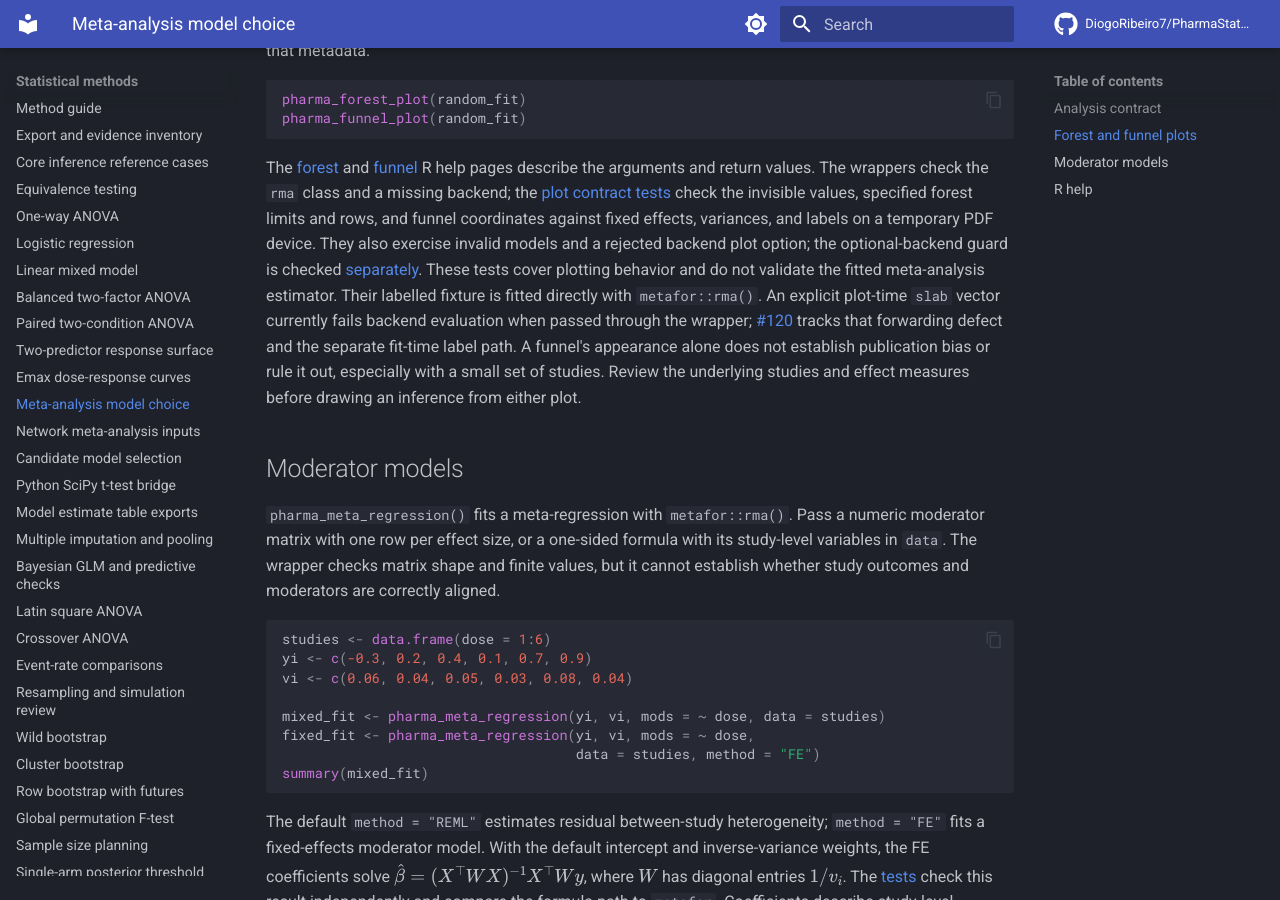
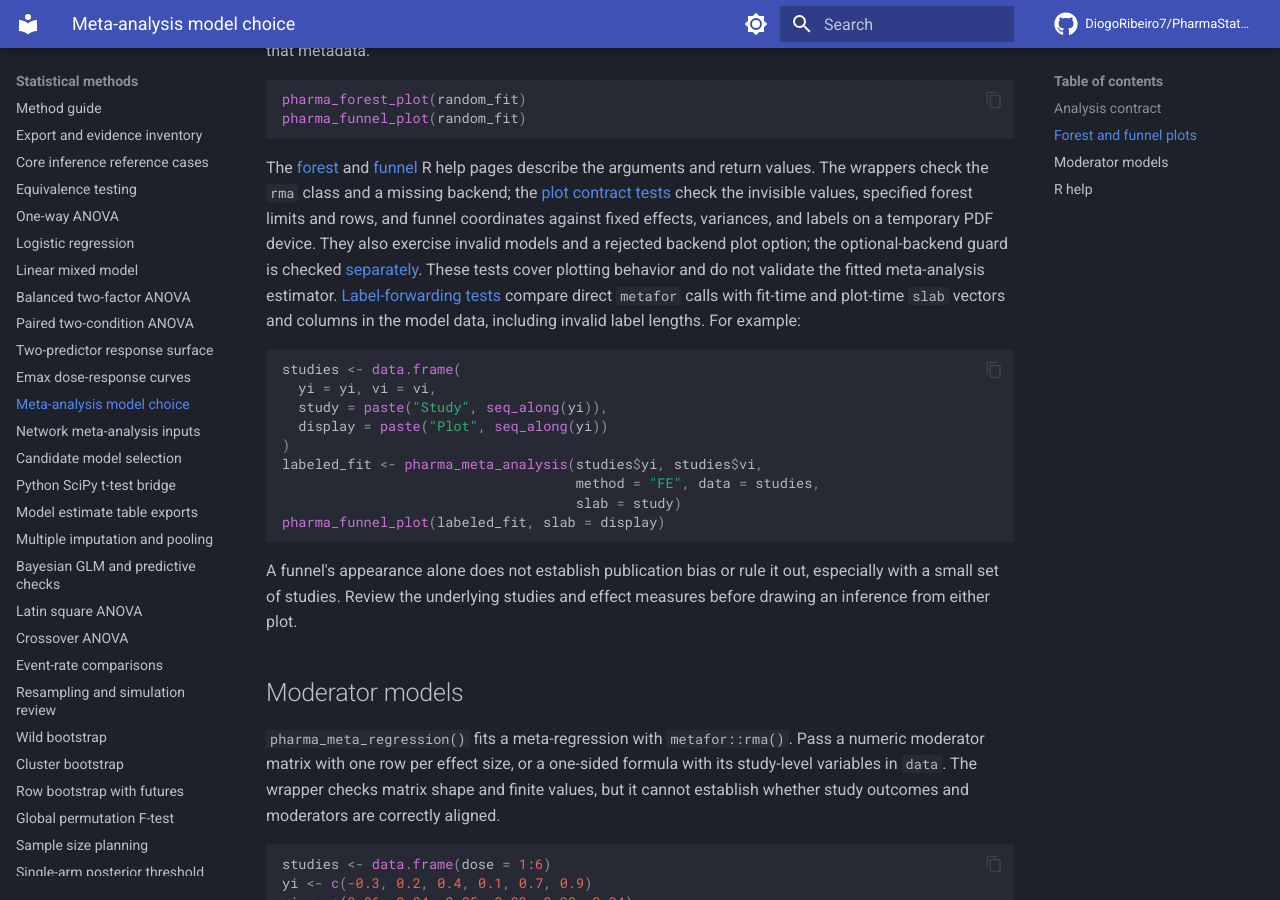
Before and after one commit to DiogoRibeiro7/PharmaStatsR, an MkDocs documentation site: the page built from docs/meta-analysis.md, in a window 1280 px wide and 900 px high, scrolled down 1319 px. Built offline with MkDocs 1.6.1 and Material for MkDocs 9.7.7, drawn with Linux system fonts in a browser that asks for light colours; comment, search, counter and statistics services are not loaded.

Commit message:
Document metafor study-label forwarding in docs/meta-analysis.md

````diff
--- a/docs/meta-analysis.md
+++ b/docs/meta-analysis.md
@@ -50,13 +50,25 @@ coordinates against fixed effects, variances, and labels on a temporary PDF
 device. They also exercise invalid models and a rejected backend plot option;
 the optional-backend guard is checked [separately](https://github.com/DiogoRibeiro7/PharmaStatsR/blob/main/tests/testthat/test-meta.R).
 These tests cover plotting behavior and do not validate the fitted meta-analysis
-estimator. Their labelled fixture is fitted directly with `metafor::rma()`.
-An explicit plot-time `slab` vector currently fails backend evaluation when
-passed through the wrapper; [#120](https://github.com/DiogoRibeiro7/PharmaStatsR/issues/120)
-tracks that forwarding defect and the separate fit-time label path. A funnel's
-appearance alone does not establish publication bias or rule it out, especially with a small set
-of studies. Review the underlying studies and effect measures before drawing
-an inference from either plot.
+estimator. [Label-forwarding tests](https://github.com/DiogoRibeiro7/PharmaStatsR/blob/main/tests/testthat/test-meta-label-forwarding.R)
+compare direct `metafor` calls with fit-time and plot-time `slab` vectors and
+columns in the model data, including invalid label lengths. For example:
+
+```r
+studies <- data.frame(
+  yi = yi, vi = vi,
+  study = paste("Study", seq_along(yi)),
+  display = paste("Plot", seq_along(yi))
+)
+labeled_fit <- pharma_meta_analysis(studies$yi, studies$vi,
+                                    method = "FE", data = studies,
+                                    slab = study)
+pharma_funnel_plot(labeled_fit, slab = display)
+```
+
+A funnel's appearance alone does not establish publication bias or rule it
+out, especially with a small set of studies. Review the underlying studies
+and effect measures before drawing an inference from either plot.
 
 ## Moderator models
 
````
